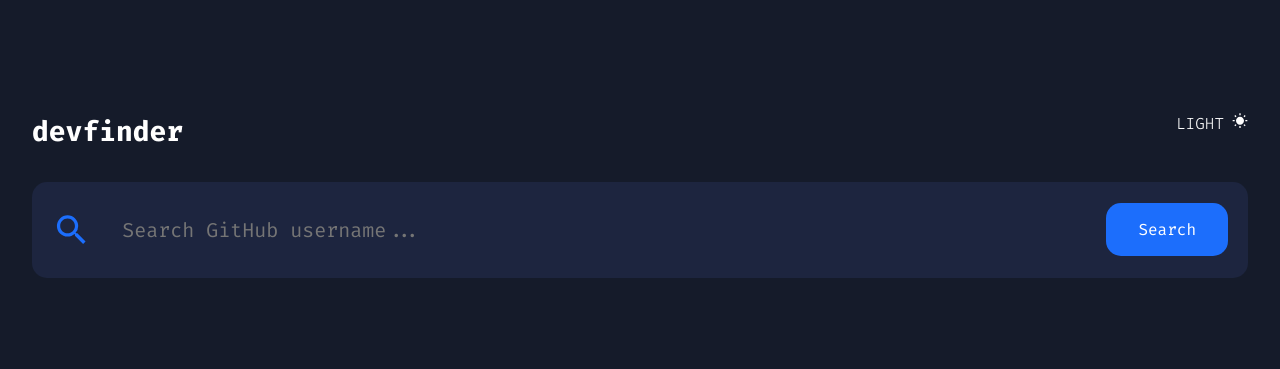
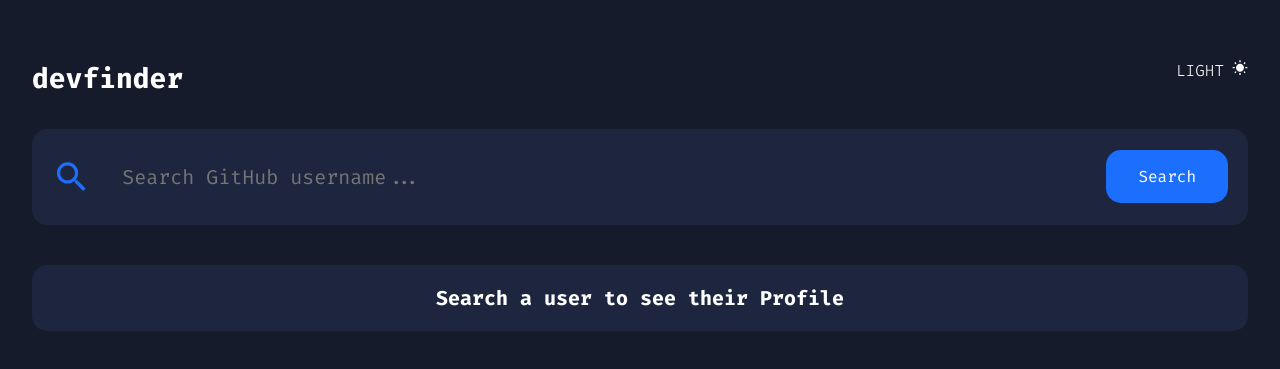
Before and after one commit to nonsoo/devfinder--app, a React (Create React App) app: page / in a window 1280 px wide. Shown: the part 205-574 px from the top of the page. Built offline with nearby package versions, Linux system fonts and the light colour scheme.

Commit message:
adds error handling

```diff
--- a/src/App.tsx
+++ b/src/App.tsx
@@ -10,12 +10,19 @@ import axios from "axios";
 const App: FC = () => {
   const [searchUser, setSearchUser] = useState<string>("");
   const [resProfile, setResProfile] = useState<any>();
+  const [notFound, setNotFound] = useState<Boolean>(false);
   const getUser = async (e: any): Promise<void> => {
     e.preventDefault();
-    const response = await axios.get(
-      `https://api.github.com/users/${searchUser}`
-    );
-    setResProfile(response.data);
+    axios
+      .get(`https://api.github.com/users/${searchUser}`)
+      .then((res) => {
+        setResProfile(res.data);
+        setNotFound(false);
+      })
+      .catch(() => {
+        setNotFound(true);
+        setResProfile(null);
+      });
   };
   return (
     <div className="App">
@@ -42,7 +49,7 @@ const App: FC = () => {
             Search
           </button>
         </form>
-        {resProfile && (
+        {resProfile ? (
           <Profile
             userName={resProfile?.name}
             profImg={resProfile.avatar_url}
@@ -56,6 +63,11 @@ const App: FC = () => {
             website={resProfile.blog}
             twitter={resProfile.twitter_username}
           />
+        ) : (
+          <div className="message">
+            <p>Search a user to see their Profile</p>
+            {notFound && <p>Profile not found</p>}
+          </div>
         )}
       </div>
     </div>
--- a/src/css/layout.css
+++ b/src/css/layout.css
@@ -52,6 +52,22 @@
 .Wrapper {
   max-width: 1440px;
   width: 100%;
+}
+
+.message {
+  font-size: var(--fs-sec);
+  font-weight: var(--fw-tri);
+
+  display: flex;
+  flex-direction: column;
+  gap: 2em;
+  justify-content: center;
+  align-items: center;
+  margin-top: 2em;
+
+  padding: 1em;
+  background-color: var(--col-background-sec);
+  border-radius: var(--borderRadius-prmy);
 }
 
 .Title {
```
